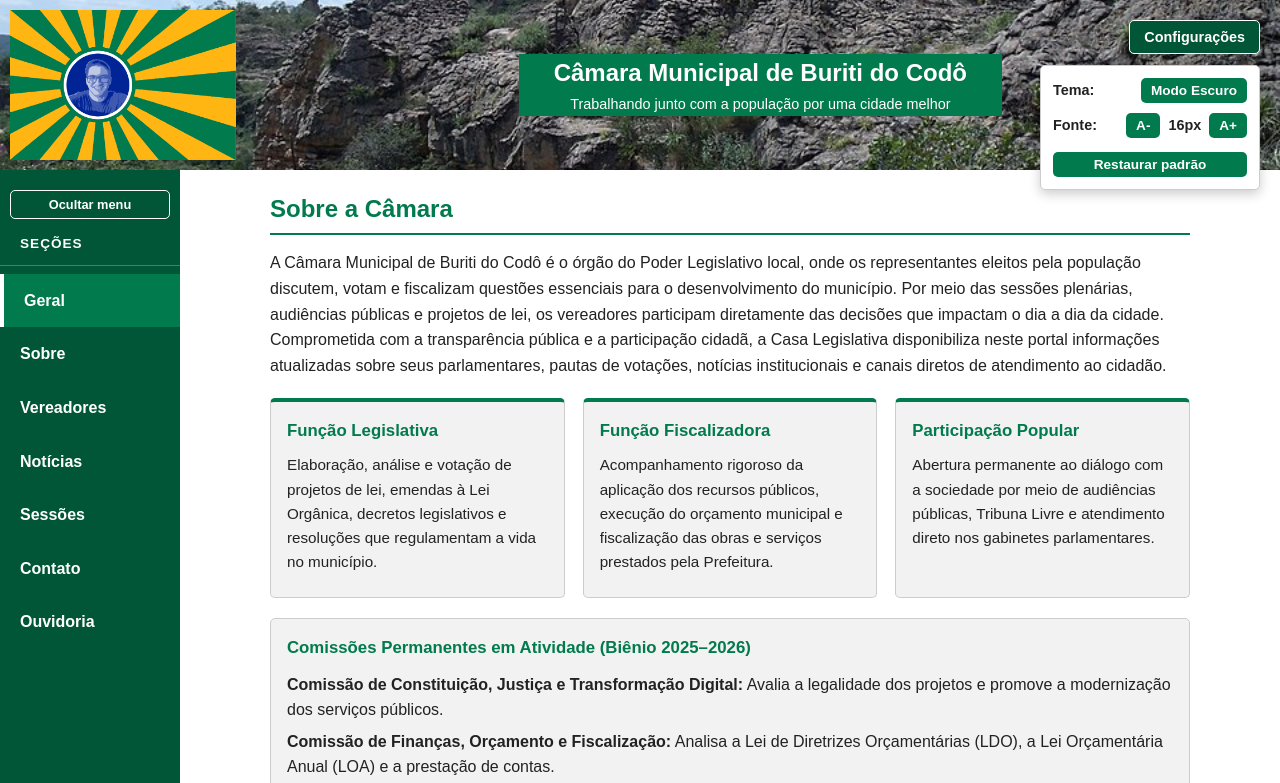
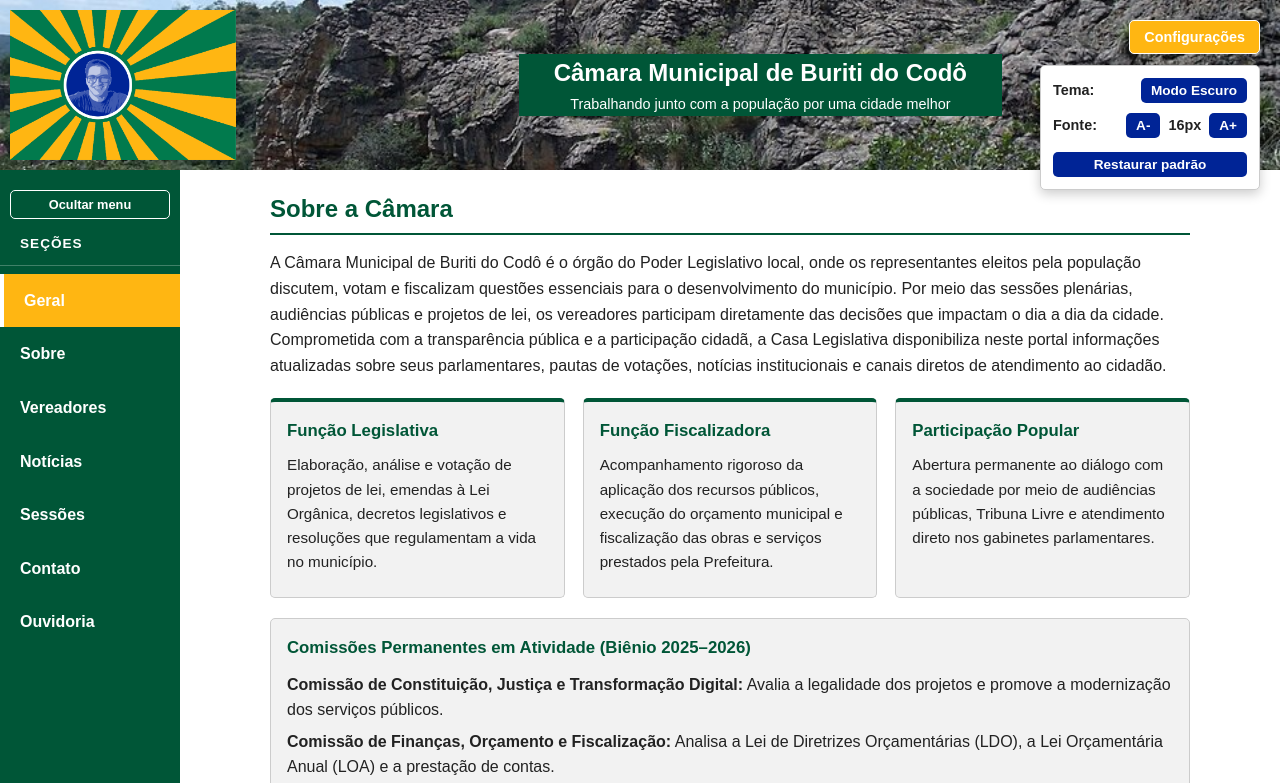
Before and after one commit to Luan-CR/Trabalho-Camara-dos-Vereadores, a plain HTML site: page index.html in a window 1280 px wide. Both pictures are taken after a click on the button "Configurações". Shown: the top 783 px of the page. Drawn offline with Linux system fonts and the light colour scheme.

Commit message:
(feat): mudancça de cores

```diff
--- a/style.css
+++ b/style.css
@@ -1,6 +1,7 @@
 :root {
-  --cor-principal: #017A4D;
-  --cor-escura: #005637;
+  --cor-principal: #005637;
+  --cor-secudaria: #002496;
+  --cor-terciaria: #FFB612;
   --cinza-claro: #f2f2f2;
   --cinza-borda: #cccccc;
 }
@@ -86,7 +87,7 @@ header p {
 .sidebar {
   width: 180px;
   min-width: 180px;
-  background-color: var(--cor-escura);
+  background-color: var(--cor-principal);
   position: sticky;
   top: 0;
   min-height: 100vh;
@@ -146,7 +147,7 @@ header p {
 
 .sidebar ul li a:hover,
 .sidebar ul li a:focus {
-  background-color: var(--cor-principal);
+  background-color: var(--cor-terciaria);
   text-decoration: none;
 }
 
@@ -388,7 +389,7 @@ button {
 
 button:hover,
 button:focus {
-  background-color: var(--cor-escura);
+  background-color: var(--cor-terciaria);
 }
 
 .contador-caracteres {
@@ -413,11 +414,11 @@ body.tema-escuro .contador-caracteres {
 }
 
 .btn-secundario {
-  background-color: var(--cor-escura);
+  background-color: var(--cor-secudaria);
 }
 
 footer {
-  background-color: var(--cor-principal);
+  background-color: var(--cor-secudaria);
   color: #ffffff;
   text-align: center;
   padding: 15px;
@@ -425,7 +426,7 @@ footer {
 }
 
 .sidebar ul li a.link-ativo {
-  background-color: var(--cor-principal);
+  background-color: var(--cor-terciaria);
   border-left: 4px solid #ffffff;
 }
 
@@ -462,7 +463,7 @@ body.tema-escuro select {
   width: auto;
   padding: 8px 14px;
   font-size: 0.9rem;
-  background-color: var(--cor-escura);
+  background-color: var(--cor-principal);
   border: 1px solid #ffffff;
   border-radius: 5px;
 }
@@ -511,7 +512,7 @@ body.tema-escuro .painel-config {
   width: auto;
   padding: 5px 10px;
   font-size: 0.85rem;
-  background-color: var(--cor-principal);
+  background-color: var(--cor-secudaria);
 }
 
 .btn-restaurar {
```
